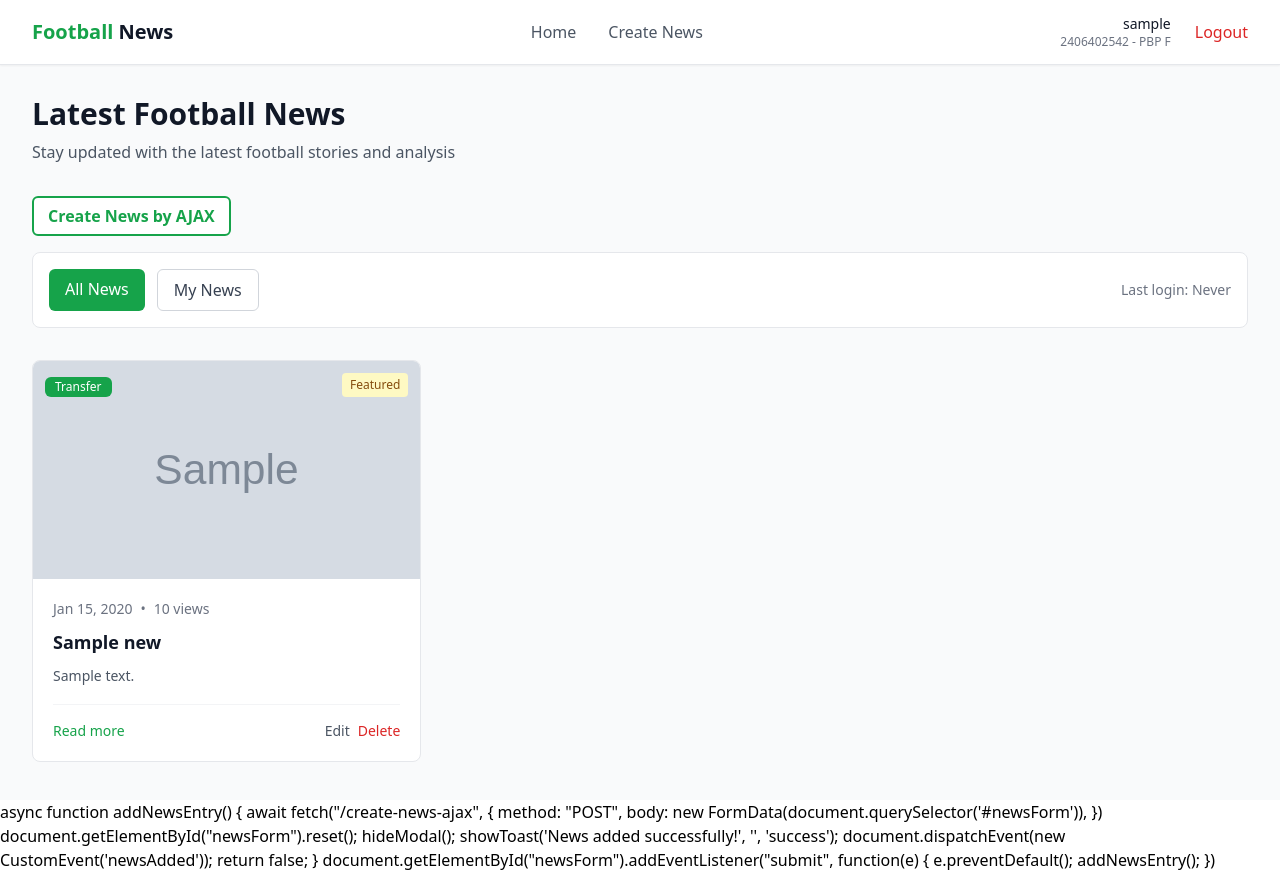
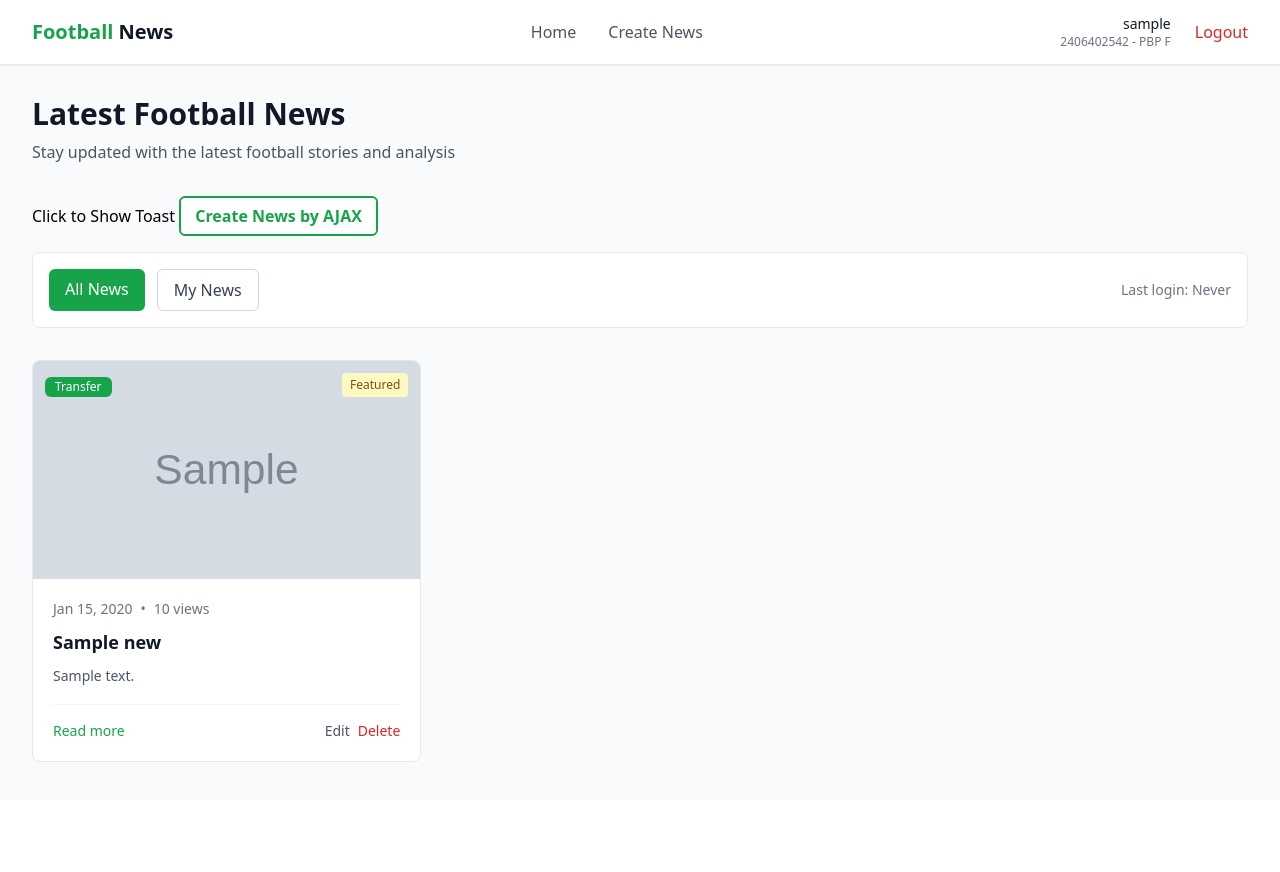
Before and after one commit to nzafranf/football-news, a Django app: page / in a window 1280 px wide. After the commit the page ends 762 px from the top, so only its background shows below. Run offline with Django 5.2, Linux system fonts and the light colour scheme; a user stored in the database is signed in; tables that the repository leaves empty hold one stand-in row (values such as "Sample post"); grey boxes marked "Sample" are stand-in pictures; some libraries are stand-ins or nearby versions.

Commit message:
fixed bugs and false htm formatting

```diff
--- a/main/templates/main.html
+++ b/main/templates/main.html
@@ -14,6 +14,13 @@
       <h1 class="text-3xl font-bold text-gray-900 mb-2">Latest Football News</h1>
       <p class="text-gray-600">Stay updated with the latest football stories and analysis</p>
     </div>
+
+    <button
+  onclick="showToast('Sample Title', 'This is a sample message for the toast notification.')"
+>
+  Click to Show Toast
+</button>
+
     <!-- Button to open modal -->
     <button onclick="showModal()" class="inline-flex items-center px-4 py-2 bg-white text-green-600 font-semibold outline outline-2 outline-green-600 outline-offset-[-2px] rounded-md hover:bg-green-600 hover:text-white transition-colors mb-4">
       Create News by AJAX
--- a/templates/modal.html
+++ b/templates/modal.html
@@ -83,33 +83,12 @@
       }, 150);
   }
 
-  async function addNewsEntry() {
-    await fetch("{% url 'main:add_news_entry_ajax' %}", {
-      method: "POST",
-      body: new FormData(document.querySelector('#newsForm')),
-    })
-
-    document.getElementById("newsForm").reset();
-    hideModal();
-
-    // Show toast notification
-    showToast('News added successfully!', '', 'success');
-
-    // Dispatch custom event to notify main.html about new data
-    document.dispatchEvent(new CustomEvent('newsAdded'));
-
-    return false;
-  }
 
   document.getElementById("newsForm").addEventListener("submit", function(e) {
     e.preventDefault();
     addNewsEntry();
 })
 
-</script>
-
-<script>
-  <script>
 function showModal() {
     const modal = document.getElementById('crudModal');
     const modalContent = document.getElementById('crudModalContent');
@@ -120,19 +99,6 @@
       modalContent.classList.add('opacity-100', 'scale-100');
     }, 50);
 }
-
-  function hideModal() {
-      const modal = document.getElementById('crudModal');
-      const modalContent = document.getElementById('crudModalContent');
-
-      modalContent.classList.remove('opacity-100', 'scale-100');
-      modalContent.classList.add('opacity-0', 'scale-95');
-
-      setTimeout(() => {
-        modal.classList.add('hidden');
-      }, 150);
-  }
-</script>
 
   async function addNewsEntry() {
     await fetch("{% url 'main:add_news_entry_ajax' %}", {
```
Lines whose indentation alone changed are shown as unchanged.
